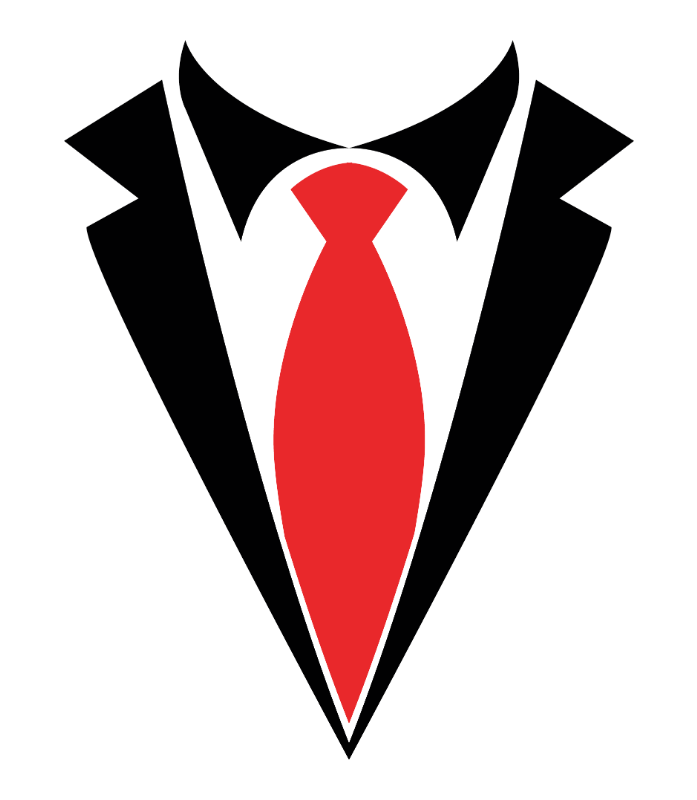
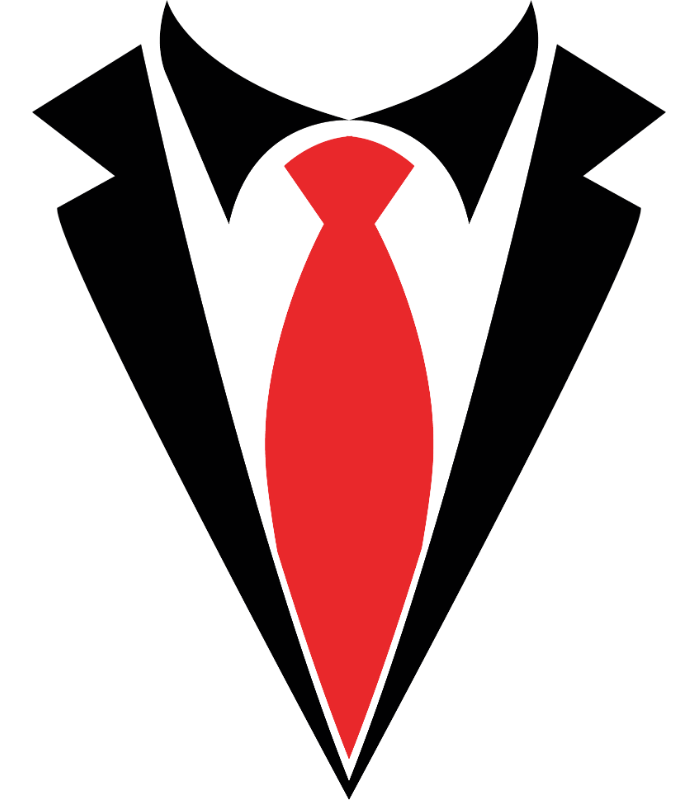
Before and after one commit to talpy/pvu, a plain HTML site: page index.html in a window 1280 px wide. Shown: the whole page, without its empty margins (291-988 px from the left). Drawn offline with Linux system fonts and the light colour scheme.

Commit message:
Update index.html

```diff
--- a/index.html
+++ b/index.html
@@ -8,20 +8,12 @@
   <style>
 	body{
 	  background-color:white;
+	  background: url(image.png) no-repeat center center fixed;
+    	  background-size: contain;
 	}
-    img {
-      position: absolute;
-      margin: auto;
-      top: 0;
-      left: 0;
-      right: 0;
-      bottom: 0;
-      max-height: 90%;
-      width: auto;
-    }
+
   </style>
 </head>
 <body>
-  <img src="image.png" alt="image">
 </body>
 </html>
```
